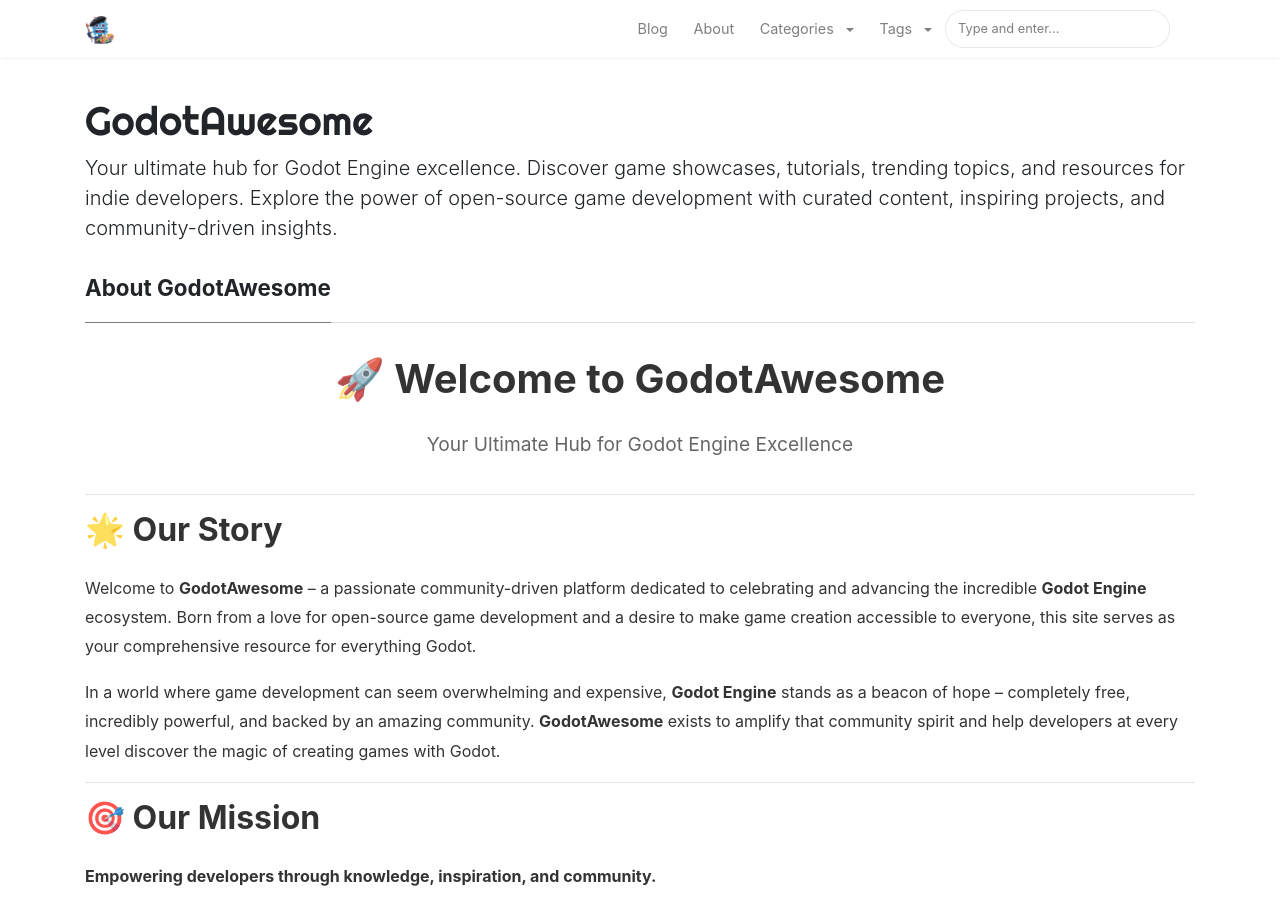
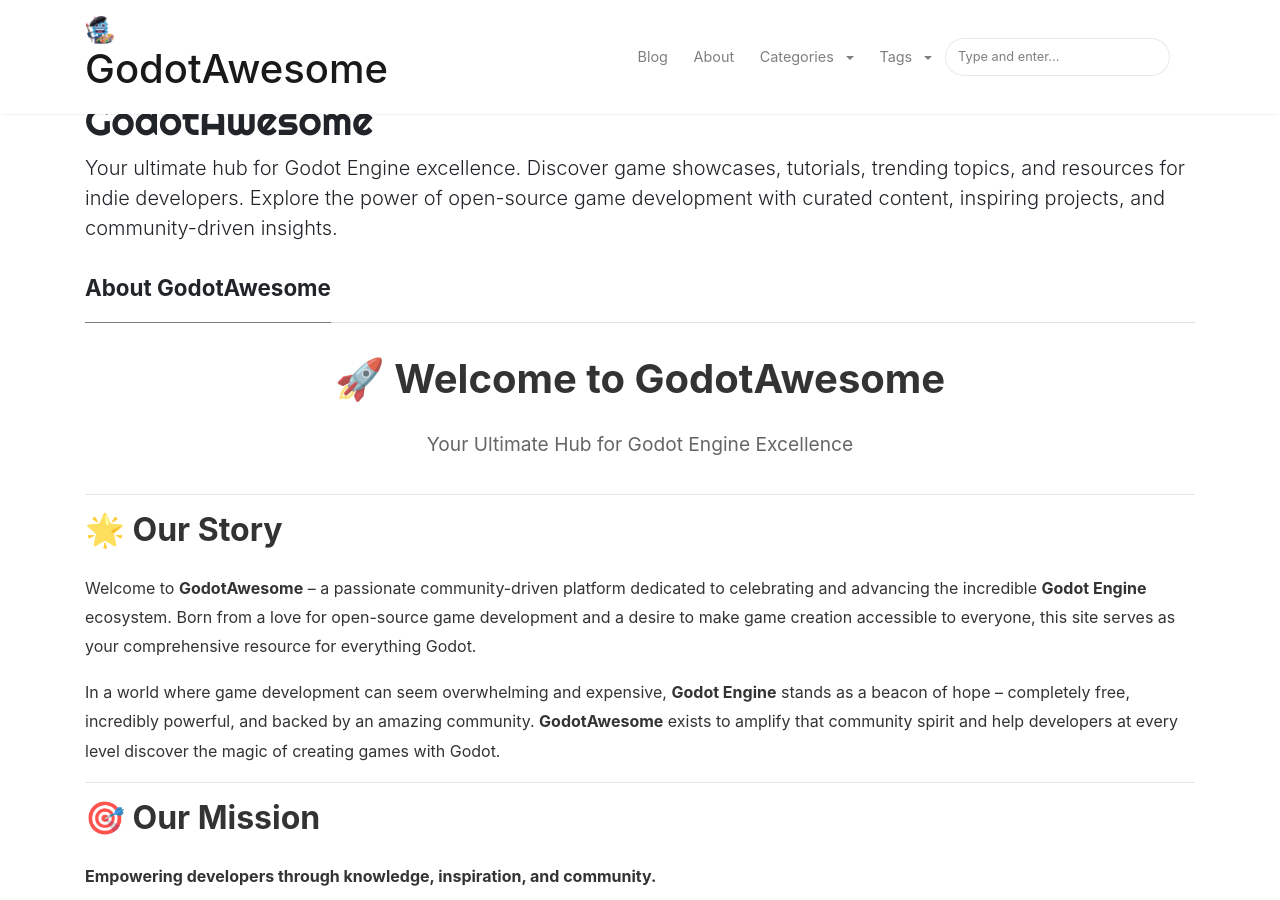
Before and after one commit to godotawesome/godotawesome.github.io, a Jekyll site: the page built from _pages/about.md, in a window 1280 px wide and 900 px high. Built offline with Jekyll 4.4.1, drawn with Linux system fonts in a browser that asks for light colours; nearby versions of some CDN libraries; comment, search, counter and statistics services are not loaded.

Commit message:
Update default.html

```diff
--- a/_layouts/default.html
+++ b/_layouts/default.html
@@ -51,6 +51,7 @@
     <!-- Begin Logo -->
     <a class="navbar-brand" href="{{ site.baseurl }}/">
     <img src="{{ site.baseurl }}/{{ site.logo }}" alt="{{ site.name }}">
+    <h1 class="sitetitle">{{ site.name }}</h1>
     </a>
     <!-- End Logo -->
 
```
